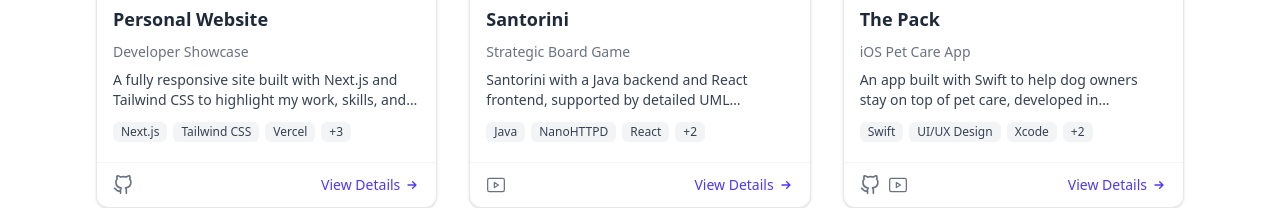
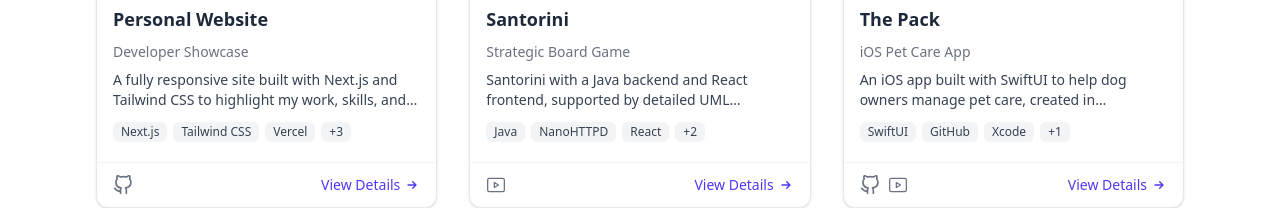
Before and after one commit to estulpz202/personal-website, a Next.js app: page /projects in a window 1280 px wide. Shown: the part 1164-1372 px from the top of the page. Built offline with nearby package versions, Linux system fonts and the light colour scheme.

Commit message:
Refine The Pack project details: Update description, tech stack, and highlights for clarity and accuracy.

```diff
--- a/src/components/projects/projectsData.ts
+++ b/src/components/projects/projectsData.ts
@@ -176,17 +176,16 @@ export const projects: Project[] = [
     title: 'The Pack',
     subtitle: 'iOS Pet Care App',
     description:
-      'An app built with Swift to help dog owners stay on top of pet care, developed in collaboration with a student team.',
+      'An iOS app built with SwiftUI to help dog owners manage pet care, created in collaboration with a student team.',
     imageUrl: '/images/projects/thepack.jpg',
     bannerImageUrl: '/images/projects/thepack_banner.jpg',
     centerImage: true,
     category: ['mobile'],
-    tech: ['Swift', 'UI/UX Design', 'Xcode', 'GitHub', 'Leadership'],
+    tech: ['SwiftUI', 'GitHub', 'Xcode', 'Leadership'],
     highlights: [
-      'Led development of an iOS app for tracking and organizing daily pet care tasks',
-      'Mentored high school students through the full app lifecycle, from ideation to implementation',
-      'Developed in Swift with Xcode, focusing on clean UI, readable code, and team collaboration through GitHub Projects',
-      'Adapted workflows to fit student experience, prioritizing results over strict GitHub conventions',
+      'Led development of a pet care tracking app, from ideation to functional prototype',
+      'Mentored high school students in Swift, Xcode, UI/UX design, and GitHub collaboration',
+      'Focused on clean UI, maintainable code, and adaptable workflows to match student experience levels',
     ],
     links: [
       { label: 'GitHub', url: 'https://github.com/pflc3/ThePackApp', icon: 'github' },
```
